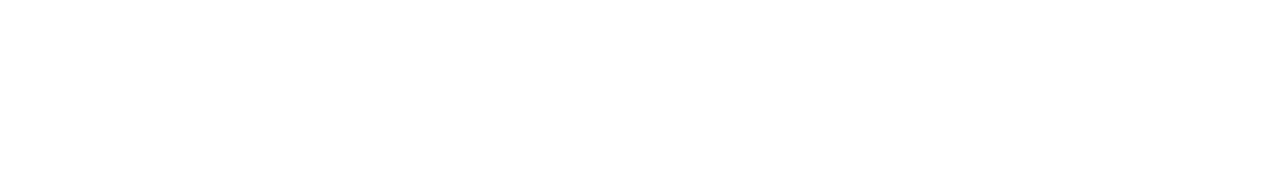
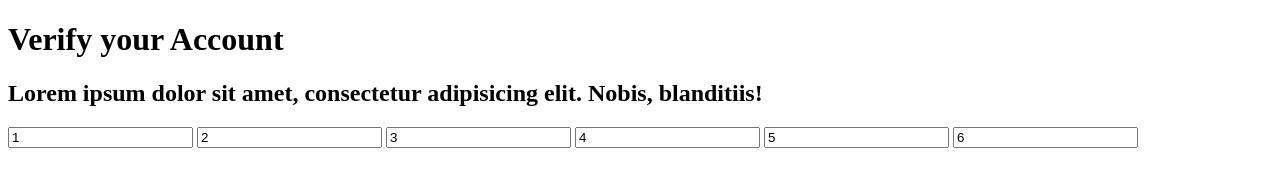
Before and after one commit to acciojob/OTP-HarshalAtkar, a website: page main.html in a window 1280 px wide. Drawn offline with Linux system fonts and the light colour scheme.

Commit message:
created a submission

```diff
--- a/main.html
+++ b/main.html
@@ -1,16 +1,26 @@
 <!DOCTYPE html>
 
 <html>
+  <head>
+    <link rel="stylesheet" href="styles.css" />
+  </head>
 
-<head>
-	<link rel="stylesheet" href="styles.css">
-</head>
+  <body>
+    <!-- the entire body must be written by student -->
+    <h1 id="verification_heading">Verify your Account</h1>
+    <h2 id="verification_subtext ">
+      Lorem ipsum dolor sit amet, consectetur adipisicing elit. Nobis,
+      blanditiis!
+    </h2>
+    <div class="container">
+        <input class="code"  value="1">
+        <input class="code"  value="2">
+        <input class="code"  value="3">
+        <input class="code"  value="4">
+        <input class="code"  value="5">
+        <input class="code"  value="6">
 
-<body>
-	<!-- the entire body must be written by student -->
-    <script type="text/javascript" src="./script.js">
-</script>
-
-</body>
-
+    </div>
+    <script type="text/javascript" src="./script.js"></script>
+  </body>
 </html>
```
